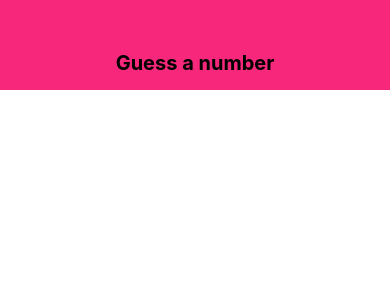
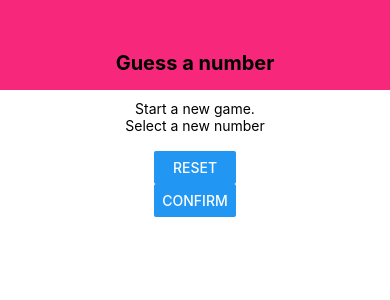
Before and after one commit to kelibst/guess_a_number, a React Native app: screen / in a window 390 px wide. Shown: the top 300 px of the page. Built offline with nearby package versions, Linux system fonts and the light colour scheme.

Commit message:
addomponents

```diff
--- a/App.js
+++ b/App.js
@@ -2,12 +2,14 @@ import { StatusBar } from 'expo-status-bar';
 import React from 'react';
 import {  SafeAreaView, Text, View } from 'react-native';
 import Header from './components/Header';
+import StartGame from './screens/StartGame';
 import globalStyles from './styles/globalStyles';
 
 export default function App() {
   return (
     <SafeAreaView style={globalStyles.container}>
       <Header title="Guess a number" />
+      <StartGame />
       <StatusBar style="auto" />
     </SafeAreaView>
   );
--- /dev/null
+++ b/screens/StartGame.js
@@ -0,0 +1,28 @@
+import React from 'react'
+import { View, Text, StyleSheet, TextInput, Button } from 'react-native'
+
+const StartGame = (props) => {
+    return (
+        <View style={styles.screen}>
+            <Text>Start a new game.</Text>
+            <Text>Select a new number</Text>
+            <TextInput />
+            <View style={styles.buttonContainer}>
+                <Button title="Reset" onPress={() => {
+
+                }} />
+                <Button title="Confirm" onPress={() => {
+
+                }} />
+            </View>
+        </View>
+    )
+}
+const styles = StyleSheet.create({
+    screen: {
+        flex: 1,
+        alignItems: "center",
+        padding: 10
+    }
+})
+export default StartGame
```
